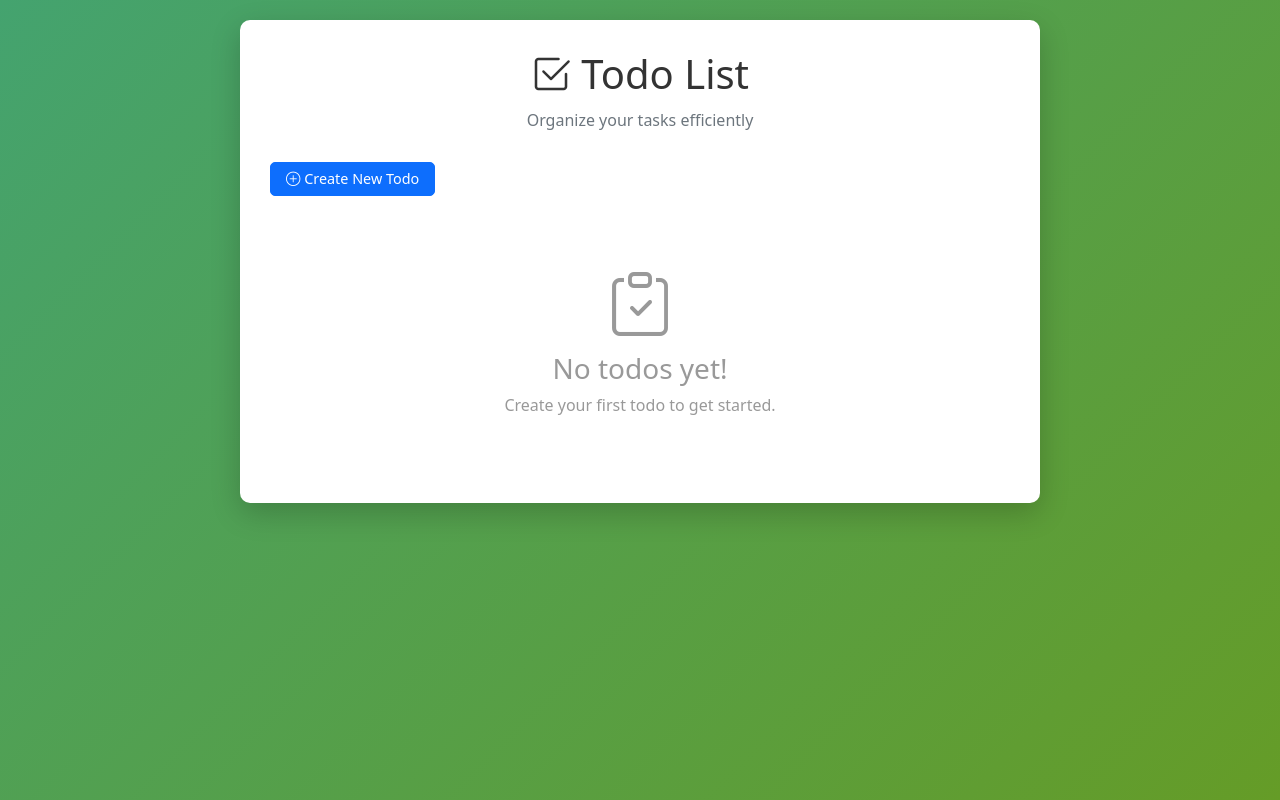
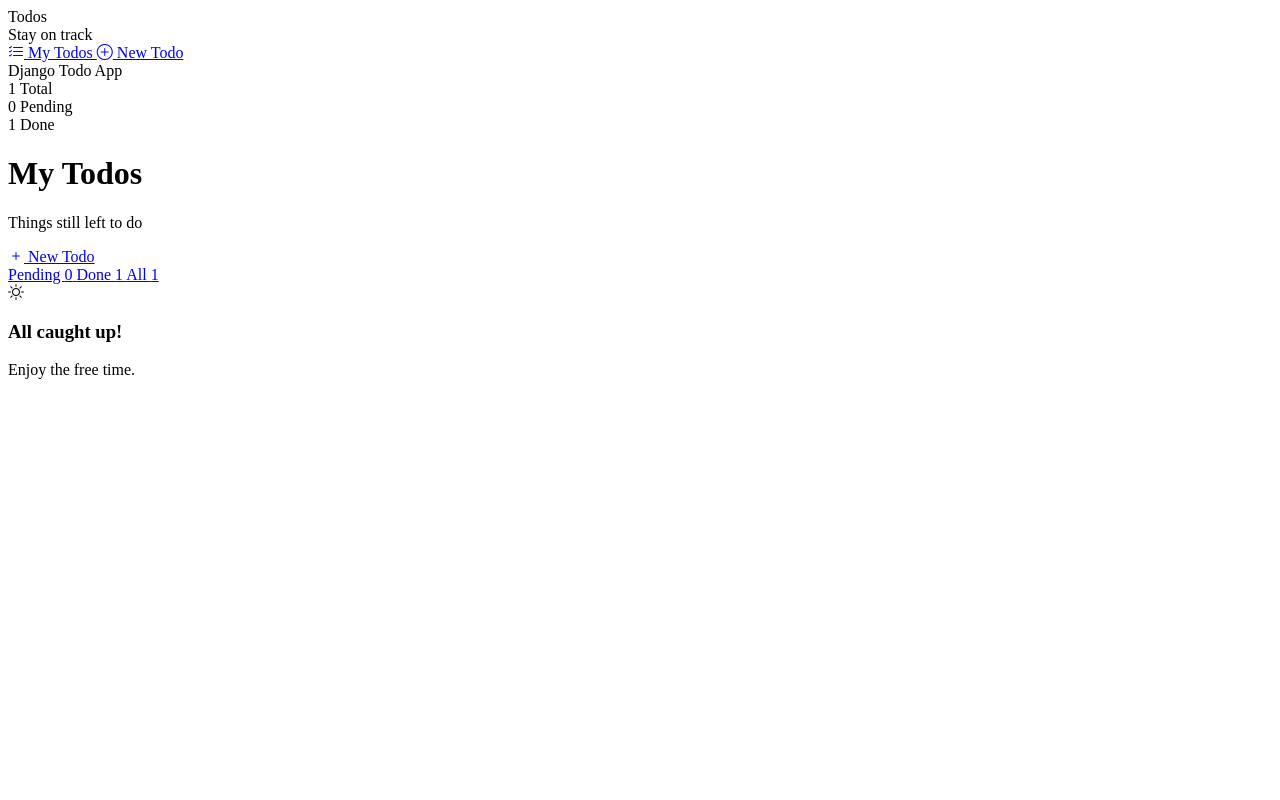
Before and after one commit to MdAshiqurRahmanZayed/django-observability, a Django app: page / in a window 1280 px wide. Run offline with Django 5.2, Linux system fonts and the light colour scheme; tables that the repository leaves empty hold one stand-in row (values such as "Sample post").

Commit message:
feat(frontend): redesign todo UI with editorial dark sidebar layout
- Replace Bootstrap with custom design system (DM Serif + DM Sans)
- Add fixed dark sidebar with nav links
- Add stats row (total/pending/done chips)
- Add tabbed interface defaulting to pending
- Add todo cards with check-circle toggle and icon action buttons
- Add clean form and delete confirmation pages
- No inline styles — all CSS lives in static files

```diff
--- a/django_app/templates/todo/base.html
+++ b/django_app/templates/todo/base.html
@@ -1,96 +1,37 @@
 <!DOCTYPE html>
 <html lang="en">
 <head>
-    <meta charset="UTF-8">
-    <meta name="viewport" content="width=device-width, initial-scale=1.0">
-    <title>Django Todo App</title>
-    <link href="https://cdn.jsdelivr.net/npm/bootstrap@5.1.3/dist/css/bootstrap.min.css" rel="stylesheet">
-    <link rel="stylesheet" href="https://cdn.jsdelivr.net/npm/bootstrap-icons@1.8.1/font/bootstrap-icons.css">
-    <style>
-        body {
-            background: linear-gradient(135deg, #44a36f 0%, #659c27 100%);
-            min-height: 100vh;
-            padding: 20px;
-        }
-        .todo-container {
-            background: white;
-            border-radius: 10px;
-            box-shadow: 0 10px 30px rgba(0,0,0,0.2);
-            padding: 30px;
-            max-width: 800px;
-            margin: 0 auto;
-        }
-        .todo-header {
-            text-align: center;
-            margin-bottom: 30px;
-            color: #333;
-        }
-        .todo-header h1 {
-            font-size: 2.5em;
-            margin-bottom: 10px;
-        }
-        .todo-item {
-            background: #f8f9fa;
-            border-radius: 8px;
-            padding: 15px;
-            margin-bottom: 15px;
-            transition: all 0.3s ease;
-        }
-        .todo-item:hover {
-            transform: translateY(-2px);
-            box-shadow: 0 5px 15px rgba(0,0,0,0.1);
-        }
-        .todo-item.completed {
-            background: #e8f5e9;
-            border-left: 4px solid #4caf50;
-        }
-        .todo-title {
-            font-size: 1.2em;
-            font-weight: 600;
-            color: #333;
-        }
-        .todo-title.completed {
-            text-decoration: line-through;
-            color: #888;
-        }
-        .todo-description {
-            color: #666;
-            margin-top: 5px;
-            margin-bottom: 10px;
-        }
-        .todo-actions {
-            display: flex;
-            gap: 10px;
-            justify-content: flex-end;
-        }
-        .btn {
-            border-radius: 5px;
-            padding: 5px 15px;
-            font-size: 0.9em;
-        }
-        .btn-sm {
-            padding: 3px 10px;
-        }
-        .create-btn {
-            margin-bottom: 20px;
-        }
-        .empty-state {
-            text-align: center;
-            padding: 40px;
-            color: #999;
-        }
-        .empty-state i {
-            font-size: 4em;
-            margin-bottom: 15px;
-        }
-    </style>
+  <meta charset="UTF-8">
+  <meta name="viewport" content="width=device-width, initial-scale=1.0">
+  <title>Todos</title>
+  <link rel="preconnect" href="https://fonts.googleapis.com">
+  <link href="https://fonts.googleapis.com/css2?family=DM+Serif+Display&family=DM+Sans:wght@300;400;500&display=swap" rel="stylesheet">
+  <link rel="stylesheet" href="https://cdn.jsdelivr.net/npm/bootstrap-icons@1.11.3/font/bootstrap-icons.css">
+  <link rel="stylesheet" href="/site-static/css/base.css">
+  <link rel="stylesheet" href="/site-static/css/todo/main.css">
+  {% block extra_css %}{% endblock %}
 </head>
 <body>
-    <div class="container">
-        {% block content %}
-        {% endblock %}
-    </div>
 
-    <script src="https://cdn.jsdelivr.net/npm/bootstrap@5.1.3/dist/js/bootstrap.bundle.min.js"></script>
+<aside class="sidebar">
+  <div class="sidebar-logo">Todos</div>
+  <div class="sidebar-tagline">Stay on track</div>
+  <nav class="sidebar-nav">
+    <a href="{% url 'todo:todo_list' %}?tab=pending" class="sidebar-link {% block nav_list %}{% endblock %}">
+      <i class="bi bi-list-check"></i> My Todos
+    </a>
+    <a href="{% url 'todo:todo_create' %}" class="sidebar-link {% block nav_create %}{% endblock %}">
+      <i class="bi bi-plus-circle"></i> New Todo
+    </a>
+  </nav>
+  <div class="sidebar-footer">Django Todo App</div>
+</aside>
+
+<main class="main">
+  {% block content %}{% endblock %}
+</main>
+
+<script src="/site-static/js/todo/main.js"></script>
+{% block extra_js %}{% endblock %}
 </body>
 </html>
--- a/django_app/templates/todo/todo_list.html
+++ b/django_app/templates/todo/todo_list.html
@@ -1,54 +1,93 @@
 {% extends 'todo/base.html' %}
+{% block nav_list %}active{% endblock %}
 
 {% block content %}
-  <div class="todo-container">
-    <div class="todo-header">
-      <h1><i class="bi bi-check2-square"></i> Todo List</h1>
-      <p class="text-muted">Organize your tasks efficiently</p>
+
+<div class="stats-row">
+  <div class="stat-chip">
+    <span class="val">{{ counts.all }}</span>
+    <span class="lbl">Total</span>
+  </div>
+  <div class="stat-chip">
+    <span class="val">{{ counts.pending }}</span>
+    <span class="lbl">Pending</span>
+  </div>
+  <div class="stat-chip">
+    <span class="val">{{ counts.done }}</span>
+    <span class="lbl">Done</span>
+  </div>
 </div>
 
-    <div class="create-btn">
-      <a href="{% url 'todo:todo_create' %}" class="btn btn-primary"><i class="bi bi-plus-circle"></i> Create New Todo</a>
+<div class="d-flex justify-content-between align-items-flex-end mb-28">
+  <div>
+    <h1 class="page-title">My Todos</h1>
+    <p class="page-subtitle">
+      {% if tab == 'pending' %}Things still left to do
+      {% elif tab == 'done' %}Completed tasks
+      {% else %}All your tasks in one place{% endif %}
+    </p>
+  </div>
+  <a href="{% url 'todo:todo_create' %}" class="btn-primary">
+    <i class="bi bi-plus"></i> New Todo
+  </a>
+</div>
+
+<div class="tabs">
+  <a href="?tab=pending" class="tab-link {% if tab == 'pending' %}active{% endif %}">
+    Pending <span class="tab-count pending">{{ counts.pending }}</span>
+  </a>
+  <a href="?tab=done" class="tab-link {% if tab == 'done' %}active{% endif %}">
+    Done <span class="tab-count done">{{ counts.done }}</span>
+  </a>
+  <a href="?tab=all" class="tab-link {% if tab == 'all' %}active{% endif %}">
+    All <span class="tab-count all">{{ counts.all }}</span>
+  </a>
 </div>
 
 {% if todos %}
   {% for todo in todos %}
-        <div class="todo-item {% if todo.completed %}completed{% endif %}">
-          <div class="row">
-            <div class="col-md-8">
-              <div class="todo-title {% if todo.completed %}completed{% endif %}">{{ todo.title }}</div>
+    <div class="todo-card {% if todo.completed %}is-done{% endif %}">
+      <a href="{% url 'todo:todo_toggle' todo.pk %}?tab={{ tab }}" class="check-circle">
+        {% if todo.completed %}<i class="bi bi-check"></i>{% endif %}
+      </a>
+      <div class="todo-body">
+        <div class="todo-title-text">{{ todo.title }}</div>
         {% if todo.description %}
-                <div class="todo-description">{{ todo.description }}</div>
+          <div class="todo-meta">{{ todo.description }}</div>
         {% endif %}
-              <small class="text-muted">Created: {{ todo.created_at|date:'M d, Y H:i' }}</small>
-            </div>
-            <div class="col-md-4">
-              <div class="todo-actions">
-                <a href="{% url 'todo:todo_toggle' todo.pk %}"
-                  class="btn btn-sm {% if todo.completed %}
-                    btn-warning
-                  {% else %}
-                    btn-success
-                  {% endif %}">
-                  {% if todo.completed %}
-                    <i class="bi bi-arrow-counterclockwise"></i> Undo
-                  {% else %}
-                    <i class="bi bi-check-lg"></i> Complete
-                  {% endif %}
-                </a>
-                <a href="{% url 'todo:todo_update' todo.pk %}" class="btn btn-sm btn-info"><i class="bi bi-pencil"></i> Edit</a>
-                <a href="{% url 'todo:todo_delete' todo.pk %}" class="btn btn-sm btn-danger"><i class="bi bi-trash"></i> Delete</a>
+        <div class="todo-meta">
+          <i class="bi bi-calendar3"></i> {{ todo.created_at|date:'M d, Y' }}
         </div>
       </div>
+      <div class="todo-actions">
+        <a href="{% url 'todo:todo_toggle' todo.pk %}?tab={{ tab }}"
+           class="btn-icon {% if todo.completed %}danger{% else %}success{% endif %}"
+           title="{% if todo.completed %}Mark pending{% else %}Mark done{% endif %}">
+          <i class="bi {% if todo.completed %}bi-arrow-counterclockwise{% else %}bi-check-lg{% endif %}"></i>
+        </a>
+        <a href="{% url 'todo:todo_update' todo.pk %}" class="btn-icon" title="Edit">
+          <i class="bi bi-pencil"></i>
+        </a>
+        <a href="{% url 'todo:todo_delete' todo.pk %}" class="btn-icon danger" title="Delete">
+          <i class="bi bi-trash"></i>
+        </a>
       </div>
     </div>
   {% endfor %}
 {% else %}
   <div class="empty-state">
-        <i class="bi bi-clipboard-check"></i>
-        <h3>No todos yet!</h3>
-        <p>Create your first todo to get started.</p>
+    <i class="bi {% if tab == 'done' %}bi-trophy{% elif tab == 'pending' %}bi-sun{% else %}bi-clipboard-check{% endif %} empty-icon"></i>
+    <h3>
+      {% if tab == 'done' %}Nothing completed yet
+      {% elif tab == 'pending' %}All caught up!
+      {% else %}No todos yet{% endif %}
+    </h3>
+    <p>
+      {% if tab == 'pending' %}Enjoy the free time.
+      {% elif tab == 'done' %}Complete a task and it will show up here.
+      {% else %}<a href="{% url 'todo:todo_create' %}">Create your first todo</a>{% endif %}
+    </p>
   </div>
 {% endif %}
-  </div>
+
 {% endblock %}
```
Also changed, not shown: django_app/templates/todo/todo_confirm_delete.html (+13 -13 lines), django_app/templates/todo/todo_form.html (+23 -18 lines). Lines whose indentation alone changed are shown as unchanged.
